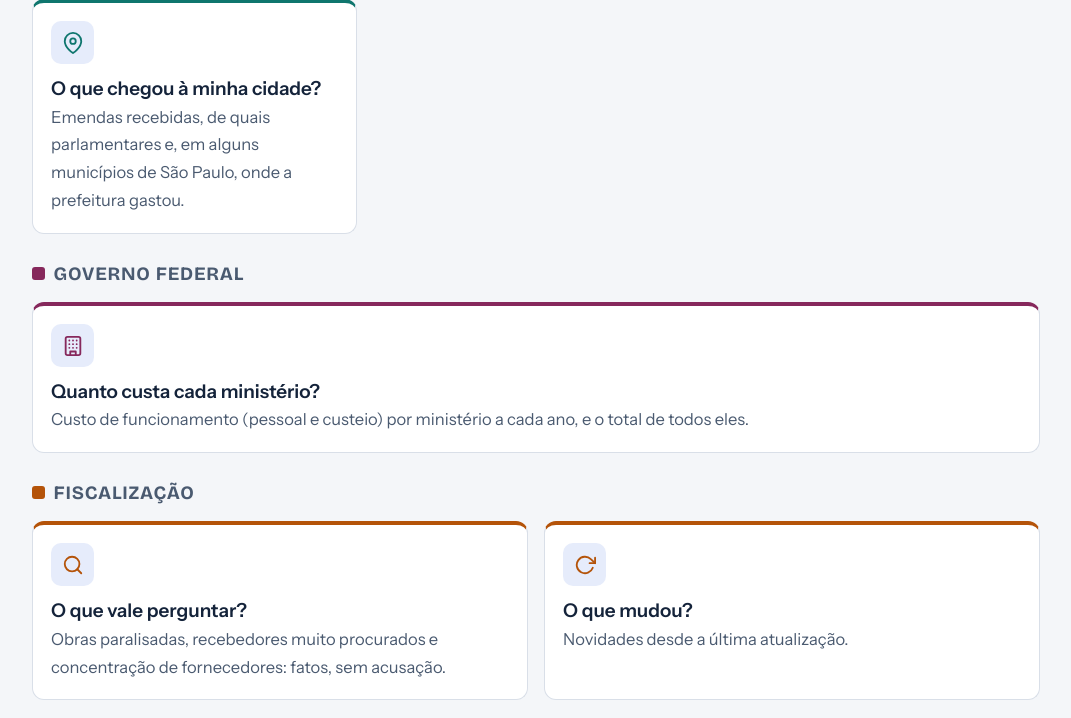
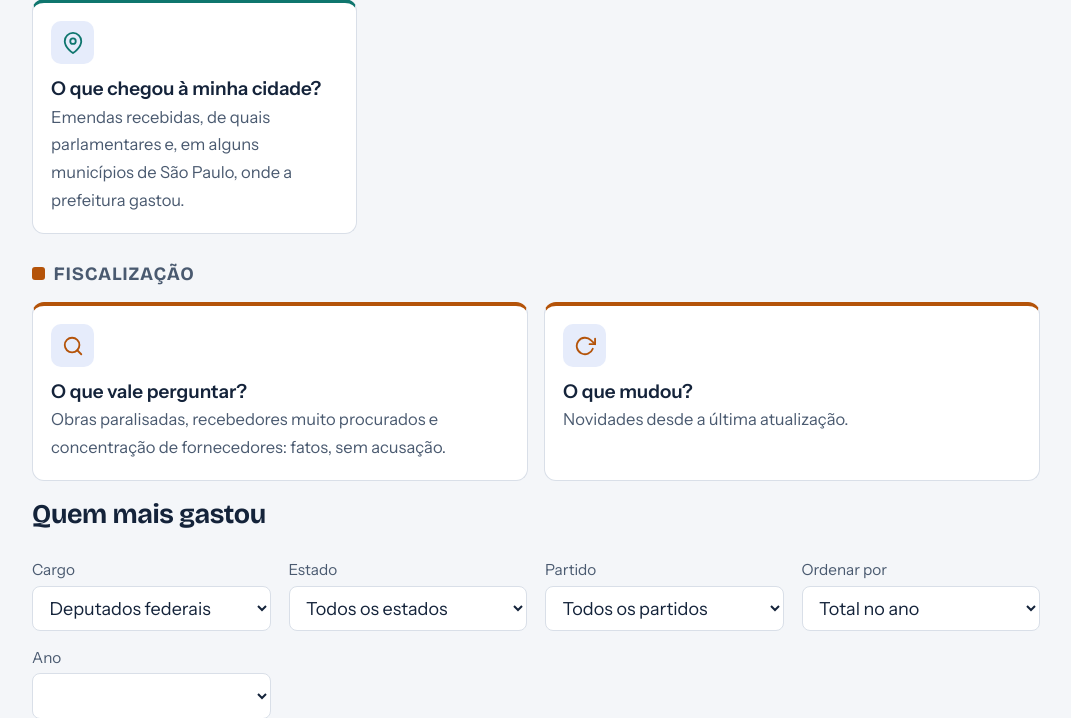
Before and after one commit to rinaldotg/gastos-politicos, a Python web app: template site/templates/home.html in a window 1280 px wide. Shown: the part 1828-2546 px from the top of the page, without its empty margins (104-1175 px from the left). Run offline with Jinja, Linux system fonts and the light colour scheme; the template is opened without the code that fills it, so the values that code supplies are empty.

Commit message:
Home: tira o bloco Governo federal
Co-Authored-By: Claude Sonnet 5.5 <noreply@anthropic.com>
Claude-Session: https://claude.ai/code/session_01Q7TGwhxXKu5SgUsFtrboQV

```diff
--- a/site/templates/home.html
+++ b/site/templates/home.html
@@ -61,11 +61,6 @@
     <a class="cartao c-em" href="emendas-pix/"><span class="cartao-ico">{{ ico("raio") }}</span><strong>Quem usa a emenda Pix?</strong><span>Transferência direta, sem convênio nem projeto prévio.</span></a>
     <a class="cartao c-em" href="municipios/"><span class="cartao-ico">{{ ico("pino") }}</span><strong>O que chegou à minha cidade?</strong><span>Emendas recebidas, de quais parlamentares e, em alguns municípios de São Paulo, onde a prefeitura gastou.</span></a>
   </div>
-  <h3 class="grupo-titulo gt-gov">Governo federal</h3>
-  <div class="cartoes">
-    {% if presidentes %}<a class="cartao c-gov" href="{{ presidentes[-1].url }}"><span class="cartao-ico">{{ ico("bandeira") }}</span><strong>E a Presidência?</strong><span>Cartão corporativo, viagens e orçamento por programa.</span></a>{% endif %}
-    <a class="cartao c-gov" href="ministerios/"><span class="cartao-ico">{{ ico("predio") }}</span><strong>Quanto custa cada ministério?</strong><span>Custo de funcionamento (pessoal e custeio) por ministério a cada ano, e o total de todos eles.</span></a>
-  </div>
   <h3 class="grupo-titulo gt-fis">Fiscalização</h3>
   <div class="cartoes">
     <a class="cartao c-fis" href="atencao/"><span class="cartao-ico">{{ ico("lupa") }}</span><strong>O que vale perguntar?</strong><span>Obras paralisadas, recebedores muito procurados e concentração de fornecedores: fatos, sem acusação.</span></a>
```
